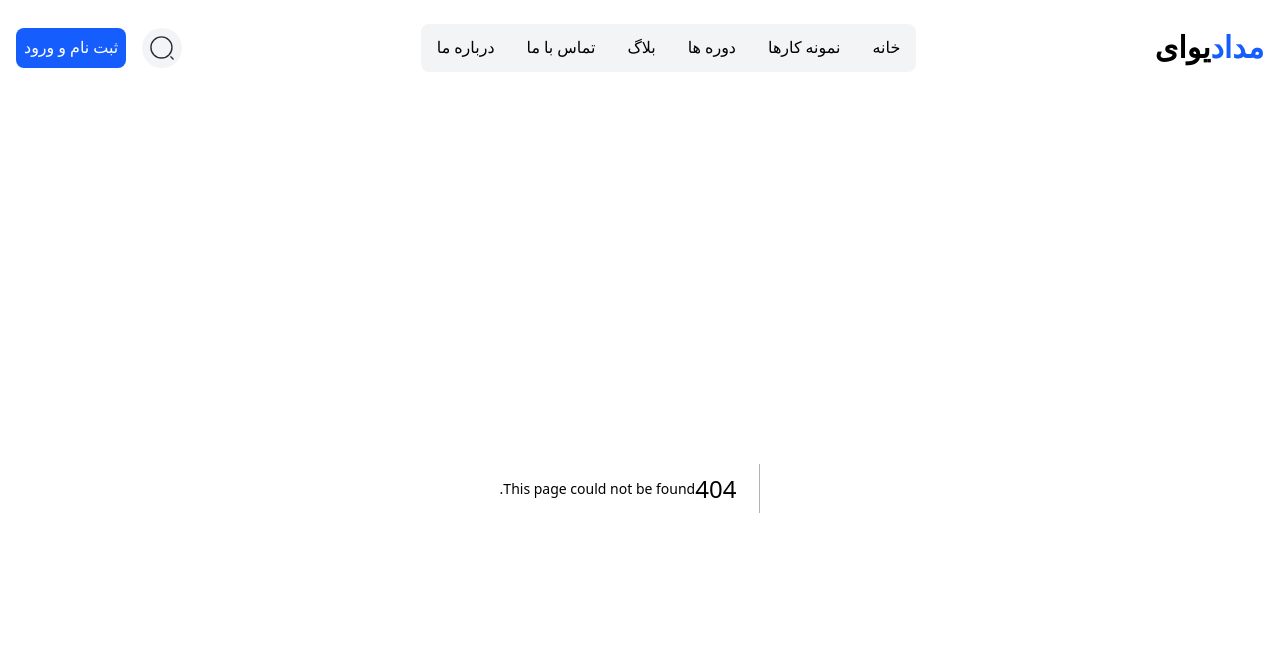
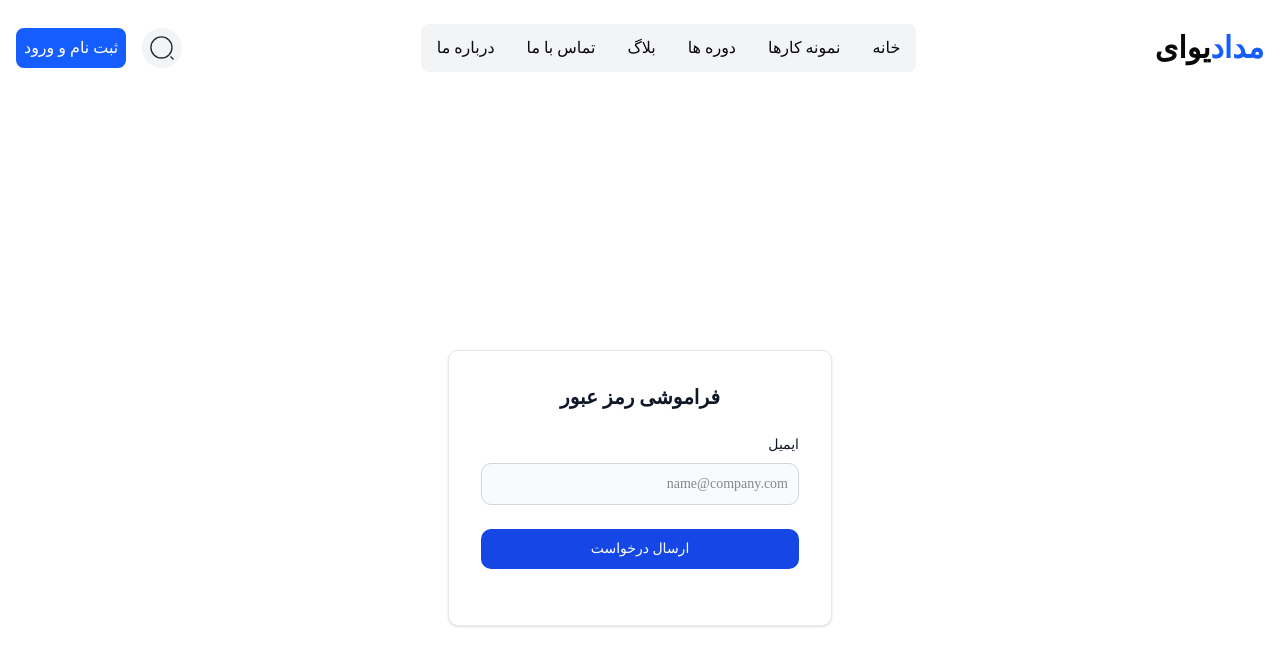
Before and after one commit to devnight8/medadui, a Next.js app: page /lostPassword in a window 1280 px wide. Before the commit this address had no page. Shown: the top 666 px of the page. Built offline with nearby package versions, Linux system fonts and the light colour scheme.

Commit message:
page lostpassword is added

```diff
--- a/app/(auth)/login/page.jsx
+++ b/app/(auth)/login/page.jsx
@@ -12,20 +12,23 @@
     const submitHandler = (e) => {
         e.preventDefault();
         if (email && password) {
-            toast.success('ثبت نام با موفقیت انجام شد');
+            toast.success(' ورود با موفقیت انجام شد');
         } else {
             toast.error('لطفا تمامی فیلدها را پر کنید');
             return;
         }
+        console.log(email,
+            password)
         setTimeout(() => {
             router.push('/')
         }, 3000);
+
     }
     return (
         <section className='flex items-center justify-center h-screen'>
             <div className="w-full max-w-sm p-4 bg-white border border-gray-200 rounded-lg shadow-sm sm:p-6 md:p-8 dark:bg-gray-800 dark:border-gray-700">
                 <form className="space-y-6" action="#">
-                    <h5 className="text-xl text-gray-900 dark:text-white font-black text-center">ثبت نام در مداد یوای</h5>
+                    <h5 className="text-xl text-gray-900 dark:text-white font-black text-center"> ورود در مداد یوای</h5>
                     <div>
                         <label htmlFor="email" className="block mb-2 text-sm font-medium text-gray-900 dark:text-white">ایمیل</label>
                         <input value={email} onChange={(e) => { setEmail(e.target.value) }} type="email" name="email" id="email" className="bg-gray-50 border border-gray-300 text-gray-900 text-sm rounded-lg focus:ring-blue-500 focus:border-blue-500 block w-full p-2.5 dark:bg-gray-600 dark:border-gray-500 dark:placeholder-gray-400 dark:text-white" placeholder="name@company.com" required />
@@ -36,7 +39,7 @@
                     </div>
                     <div className="flex items-start">
 
-                        <a href="#" className="ms-auto text-sm text-blue-700 hover:underline dark:text-blue-500">فراموشی رمز عبور</a>
+                        <Link href="/lostPassword" className="ms-auto text-sm text-blue-700 hover:underline dark:text-blue-500">فراموشی رمز عبور</Link>
                     </div>
                     <button type="submit" onClick={submitHandler} className="w-full text-white bg-blue-700 hover:bg-blue-800 focus:ring-4 focus:outline-none focus:ring-blue-300 font-medium rounded-lg text-sm px-5 py-2.5 text-center dark:bg-blue-600 dark:hover:bg-blue-700 dark:focus:ring-blue-800">ورود به سایت</button>
                     <Toaster />
--- /dev/null
+++ b/app/(auth)/lostPassword/page.jsx
@@ -0,0 +1,52 @@
+"use client"
+
+import { useRouter } from 'next/navigation'
+import React, { useState } from 'react'
+import toast, { Toaster } from 'react-hot-toast'
+
+function LostPassword() {
+    const [email, setEmail] = useState('')
+    const router = useRouter()
+    const submitHandler = (e) => {
+        e.preventDefault();
+        if (email) {
+            toast.success('لینک فراموشی رمز برای شما ارسال شد ');
+        } else {
+            toast.error('لطفا تمامی فیلدها را پر کنید');
+            return;
+        }
+        setTimeout(() => {
+            router.push('/')
+        }, 3000);
+        console.log(email)
+    }
+    return (
+        <section className='flex items-center justify-center h-screen'>
+            <div className="w-full max-w-sm p-4 bg-white border border-gray-200 rounded-lg shadow-sm sm:p-6 md:p-8 dark:bg-gray-800 dark:border-gray-700">
+                <form className="space-y-6" action="#">
+                    <h5 className="text-xl text-gray-900 dark:text-white font-black text-center"> فراموشی رمز عبور  </h5>
+                    <div>
+                        <label htmlFor="email" className="block mb-2 text-sm font-medium text-gray-900 dark:text-white">ایمیل</label>
+                        <input
+                            type="email"
+                            name="email"
+                            id="email"
+                            className="bg-gray-50 border border-gray-300 text-gray-900 text-sm rounded-lg focus:ring-blue-500 focus:border-blue-500 block w-full p-2.5 dark:bg-gray-600 dark:border-gray-500 dark:placeholder-gray-400 dark:text-white"
+                            placeholder="name@company.com"
+                            required
+                            value={email}
+                            onChange={(e) => setEmail(e.target.value)}
+                        />
+                    </div>
+
+
+                    <button type="submit" onClick={submitHandler} className="w-full text-white bg-blue-700 hover:bg-blue-800 focus:ring-4 focus:outline-none focus:ring-blue-300 font-medium rounded-lg text-sm px-5 py-2.5 text-center dark:bg-blue-600 dark:hover:bg-blue-700 dark:focus:ring-blue-800">ارسال درخواست  </button>
+                    <Toaster />
+
+                </form>
+            </div>
+        </section>
+    )
+}
+
+export default LostPassword
--- a/app/(auth)/register/page.jsx
+++ b/app/(auth)/register/page.jsx
@@ -1,13 +1,25 @@
 "use client"
 
 import Link from 'next/link'
+import { useRouter } from 'next/navigation'
 import React, { useState } from 'react'
+import toast, { Toaster } from 'react-hot-toast'
 
 function register() {
     const [email, setEmail] = useState('')
     const [password, setPassword] = useState('')
+    const router = useRouter()
     const submitHandler = (e) => {
         e.preventDefault();
+        if (email && password) {
+            toast.success(' ثبت نام با موفقیت انجام شد');
+        } else {
+            toast.error('لطفا تمامی فیلدها را پر کنید');
+            return;
+        }
+        setTimeout(() => {
+            router.push('/')
+        }, 3000);
         console.log(email, password)
     }
     return (
@@ -43,6 +55,7 @@
                     </div>
 
                     <button type="submit" onClick={submitHandler} className="w-full text-white bg-blue-700 hover:bg-blue-800 focus:ring-4 focus:outline-none focus:ring-blue-300 font-medium rounded-lg text-sm px-5 py-2.5 text-center dark:bg-blue-600 dark:hover:bg-blue-700 dark:focus:ring-blue-800">ثبت نام </button>
+                    <Toaster />
                     <div className="text-sm font-medium text-gray-500 dark:text-gray-300">
                         قبلا ثبت نام نکردی ؟ <Link href="/login" className="text-blue-700 hover:underline dark:text-blue-500">  ورود به سایت</Link>
                     </div>
```
